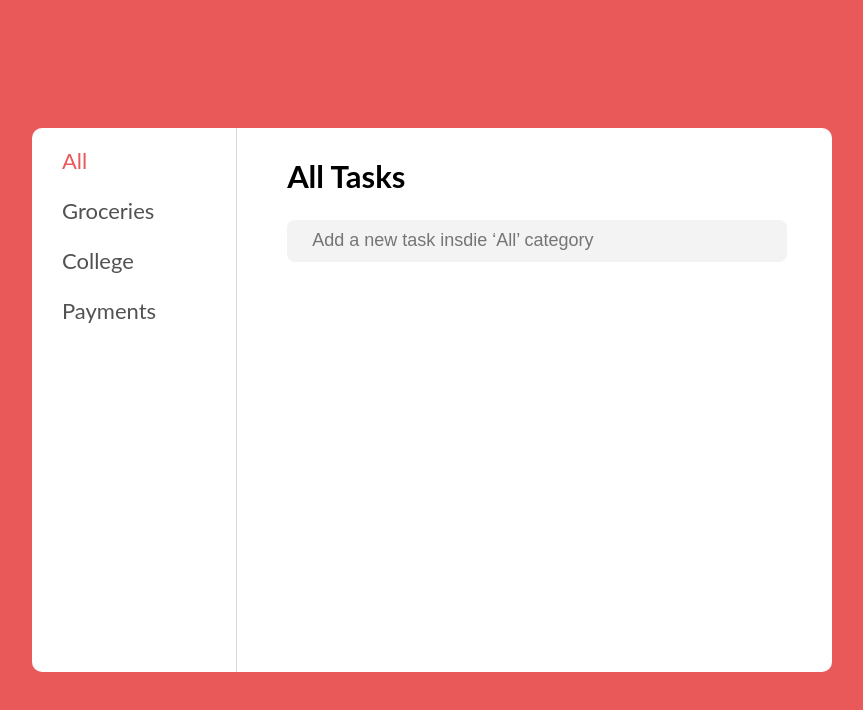
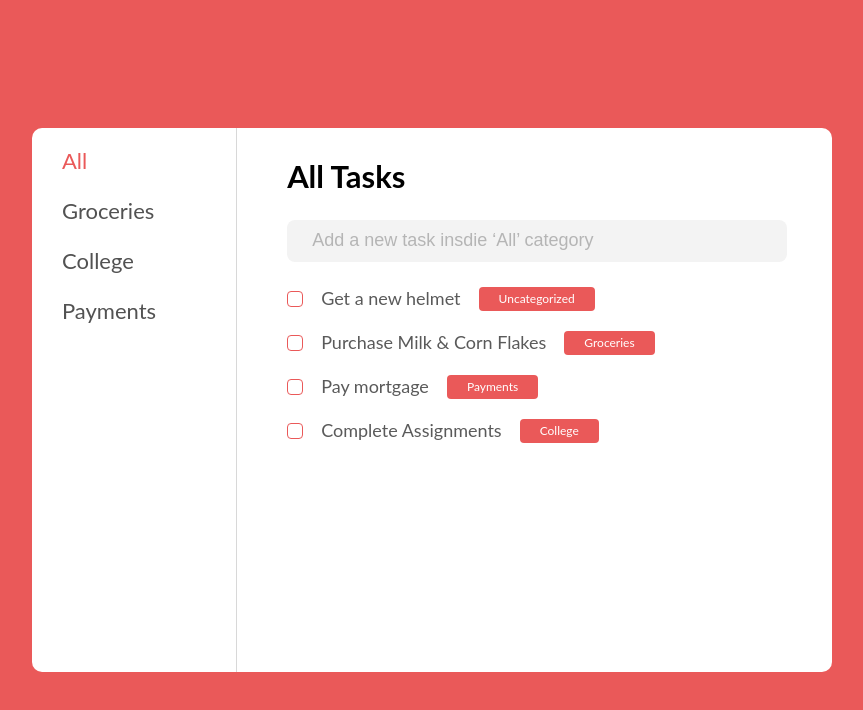
Before and after one commit to Fpsska/TODO-app, a React (Create React App) app: page / in a window 1280 px wide. Shown: the top 710 px of the page, without its empty margins (208-1071 px from the left). Built offline with nearby package versions, Linux system fonts and the light colour scheme.

Commit message:
feat: create TodoList, TodoTemplate components, todoTypes.ts, use in App.tsx & create mock todoData[] in TodoList.tsx

```diff
--- a/src/app/assets/styles/styles.scss
+++ b/src/app/assets/styles/styles.scss
@@ -33,9 +33,9 @@ body {
 }
 
 body {
-    background-color: #EA5959;
+    background-color: #ea5959;
     color: #525252;
-    font-family: 'Lato', sans-serif;
+    font-family: "Lato", sans-serif;
     font-size: 14px;
     font-weight: 400;
     height: 100vh;
@@ -64,21 +64,16 @@ body {
         height: 100%;
     }
     &__nav {
-        // background-color: #ccc;
         border-radius: 10px 0 0 10px;
         padding: 20px 80px 20px 30px;
-        border-right: 1px solid #D8D8D8;
+        border-right: 1px solid #d8d8d8;
     }
     &__content {
         flex: 1;
-        // background-color: #888;
         border-radius: 0 10px 10px 0;
         padding: 30px 45px 30px 50px;
         display: flex;
         flex-direction: column;
-        :not(:last-child) {
-            margin: 0 0 25px 0;
-        }
     }
     &__title {
         margin: 0;
@@ -87,4 +82,10 @@ body {
         font-weight: 700;
         color: #000;
     }
+    &__form {
+        margin: 25px 0;
+    }
+    &__list {
+        flex: 1;
+    }
 }
--- a/src/app/components/App/App.tsx
+++ b/src/app/components/App/App.tsx
@@ -2,6 +2,7 @@ import React from 'react';
 
 import Nav from '../Nav/Nav';
 import Form from '../Form/Form';
+import TodoList from '../Todo/TodoList';
 
 import './App.css';
 import '../../assets/styles/styles.scss';
@@ -16,12 +17,17 @@ const App: React.FC = () => {
           <div className="page__nav">
             <Nav />
           </div>
-          <div className="page__content">
+          <div className="page__content content">
 
             <h1 className="page__title">All Tasks</h1>
 
-          <Form/>
+            <div className="page__form">
+              <Form />
+            </div>
 
+            <div className="page__list">
+              <TodoList />
+            </div>
 
           </div>
         </div>
--- a/src/app/components/Form/Form.tsx
+++ b/src/app/components/Form/Form.tsx
@@ -1,6 +1,8 @@
 import React from 'react';
 
 import './form.scss';
+
+// /. imports
 
 const Form: React.FC = () => {
     return (
--- a/src/app/components/Form/form.scss
+++ b/src/app/components/Form/form.scss
@@ -3,10 +3,13 @@
         width: 100%;
         font-size: 18px;
         line-height: 21.6px;
-        color: #b5b5b5;
+        color: #525252;
         background-color: #f3f3f3;
         border: none;
         border-radius: 8px;
         padding: 10px 25px 10px 25px;
+        &::placeholder {
+            color: #b5b5b5;
+        }
     }
 }
--- /dev/null
+++ b/src/app/components/Todo/TodoList.tsx
@@ -0,0 +1,56 @@
+import React, { useState } from 'react';
+
+import { Itodo } from '../../types/todoTypes';
+
+import TodoTemplate from './TodoTemplate';
+
+import './todo.scss';
+
+// /. imports
+
+const TodoList: React.FC = () => {
+
+    const [todoData] = useState<Itodo[]>([
+        {
+            id: '1',
+            text: 'Get a new helmet',
+            category: 'Uncategorized',
+            status: 'waiting'
+        },
+        {
+            id: '2',
+            text: 'Purchase Milk & Corn Flakes',
+            category: 'Groceries',
+            status: 'in process'
+        },
+        {
+            id: '3',
+            text: 'Pay mortgage',
+            category: 'Payments',
+            status: 'done'
+        },
+        {
+            id: '4',
+            text: 'Complete Assignments',
+            category: 'College',
+            status: 'in process'
+        },
+    ]);
+
+    return (
+        <ul className="todo">
+            {todoData.map((item: Itodo) => {
+                return (
+                    <TodoTemplate
+                        key={item.id}
+                        text={item.text}
+                        category={item.category}
+                        status={item.status}
+                    />
+                );
+            })}
+        </ul>
+    );
+};
+
+export default TodoList;
--- /dev/null
+++ b/src/app/components/Todo/TodoTemplate.tsx
@@ -0,0 +1,26 @@
+import React from 'react';
+
+// /. imports
+
+interface propTypes {
+    text: string,
+    category: string,
+    status: string
+}
+
+// /. interfaces
+
+const TodoTemplate: React.FC<propTypes> = ({ text, category, status }) => {
+    return (
+        <li className="todo__item" data-category={category} data-status={status}>
+            <label className="todo__label" >
+                <input className="todo__checkbox" type="checkbox" />
+                <span className="todo__checkbox--fake"></span>
+                {text}
+            </label>
+            <span className="todo__category">{category}</span>
+        </li>
+    );
+};
+
+export default TodoTemplate;
--- /dev/null
+++ b/src/app/components/Todo/todo.scss
@@ -0,0 +1,59 @@
+.todo {
+    :not(:last-child) {
+        margin: 0 0 20px 0;
+    }
+    &__item {
+        display: flex;
+        align-items: center;
+        :not(:last-child) {
+            margin: 0 18px 0 0;
+        }
+    }
+    &__label {
+        font-size: 18px;
+        line-height: 23px;
+        color: #5a5a5a;
+        display: flex;
+        align-items: center;
+        cursor: pointer;
+    }
+    &__category {
+        background-color: #ea5959;
+        border-radius: 4px;
+        font-size: 12px;
+        line-height: 14px;
+        color: #fff;
+        padding: 5px 20px;
+    }
+    &__checkbox {
+        position: absolute;
+        appearance: none;
+        -webkit-appearance: none;
+        -moz-appearance: none;
+        -ms-appearance: none;
+        border: none;
+        padding: 0;
+        margin: 0;
+        &:focus,
+        &:hover {
+            border: none;
+        }
+        &:hover + .todo__checkbox--fake {
+            border: 1px solid #5a5a5a;
+        }
+        &:checked + .todo__checkbox--fake {
+            background-color: #ea5959;
+            border: transparent;
+        }
+    }
+    &__checkbox--fake {
+        width: 1rem;
+        height: 1rem;
+        background-color: transparent;
+        border: 1px solid #ea5959;
+        border-radius: 4px;
+        transition: all 0.2s linear;
+        margin: 0 18px 0 0;
+        cursor: pointer;
+    }
+}
--- /dev/null
+++ b/src/app/types/todoTypes.ts
@@ -0,0 +1,6 @@
+export interface Itodo {
+    id: string,
+    text: string,
+    category: string,
+    status: string
+}
```
